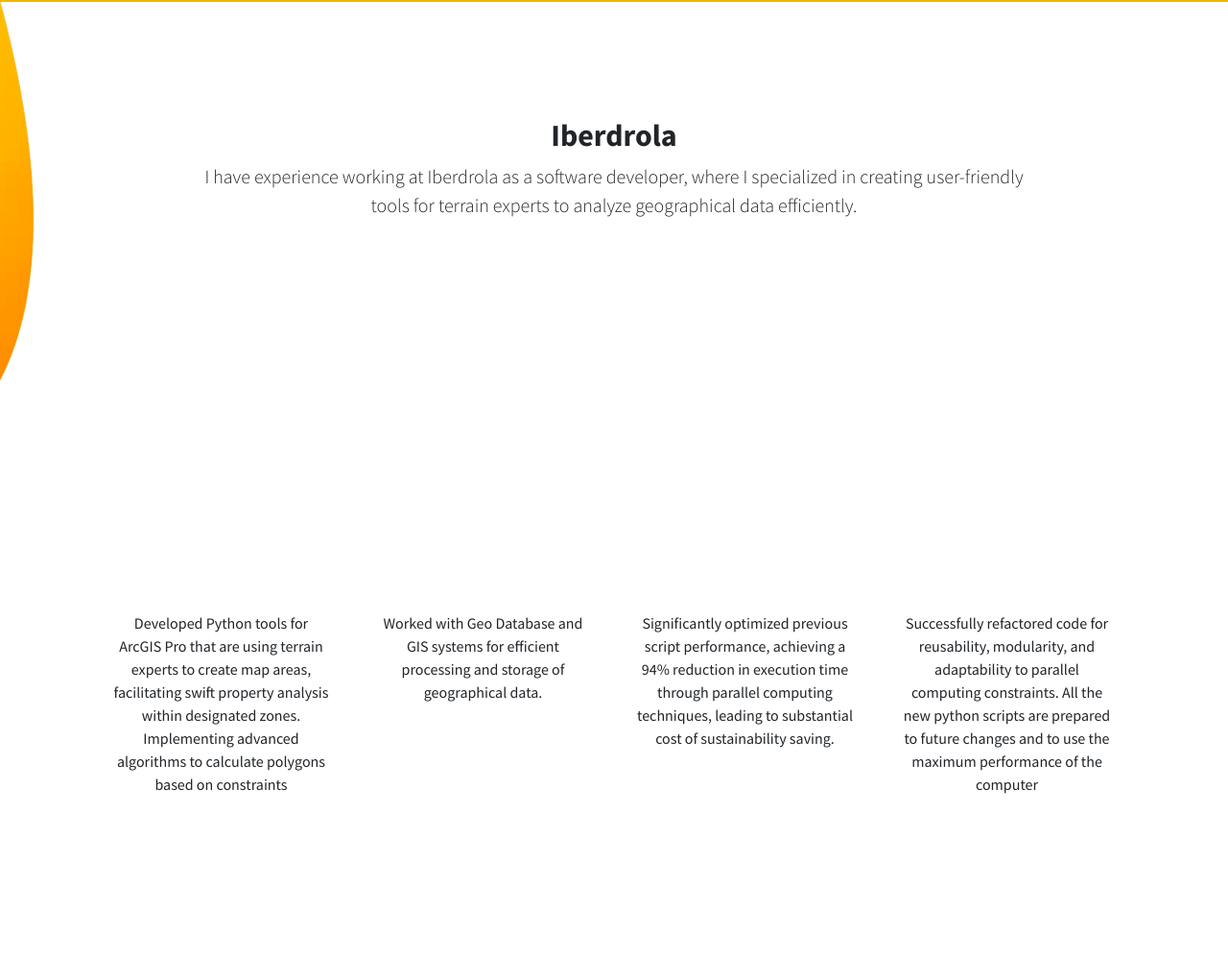
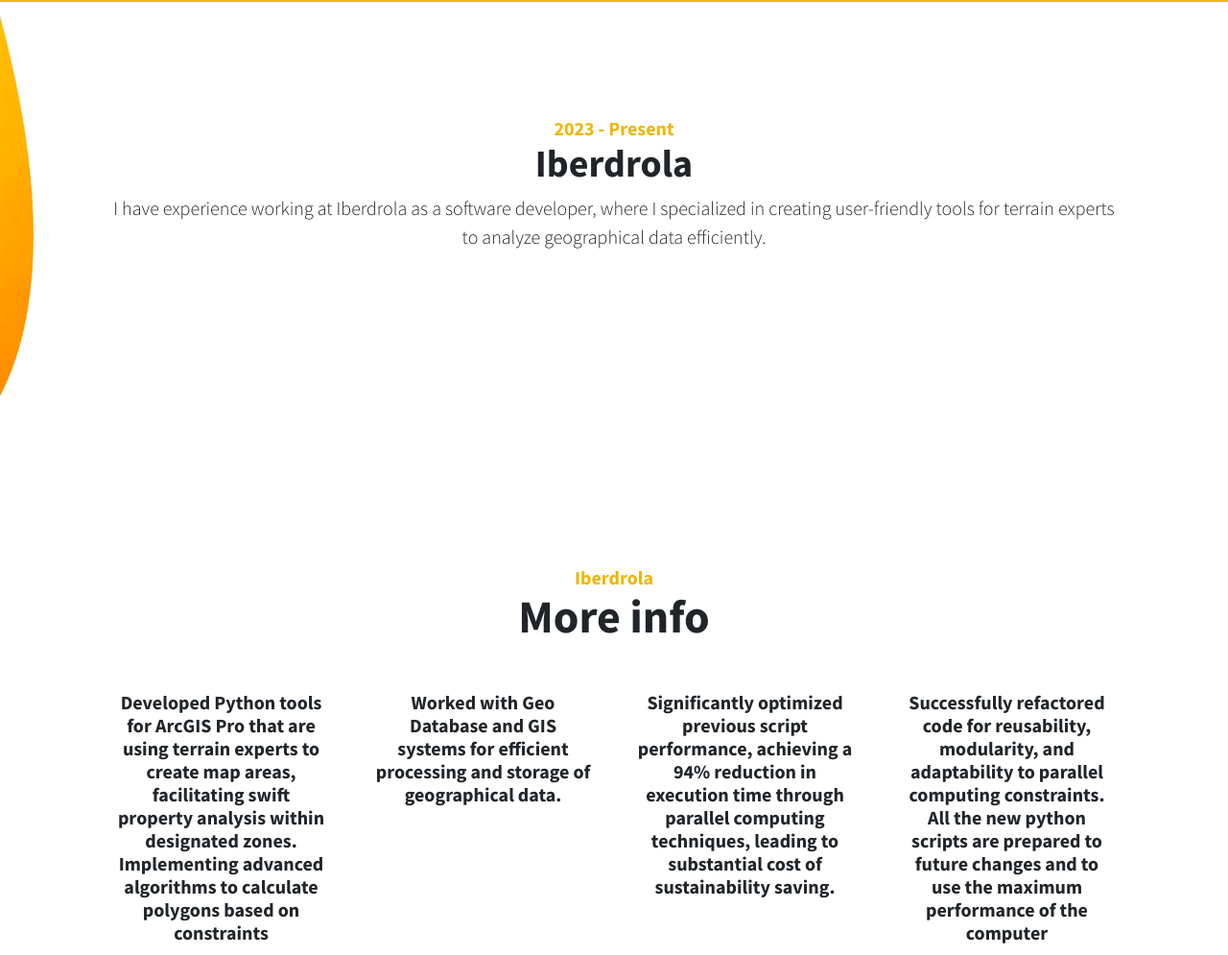
Before and after one commit to elperez264/elperez264.github.io, a plain HTML site: page index.html in a window 1280 px wide. Shown: the part 2938-3933 px from the top of the page at 96% size. Drawn offline with nearby package versions, Linux system fonts and the light colour scheme; files whose address does not match are found by name.

Commit message:
Iberdrola experience finished

```diff
--- a/index.html
+++ b/index.html
@@ -179,8 +179,9 @@
         <section class="content-section bg-light bg-image" id="Experience">
             <div class="container px-4 px-lg-5 text-center">
                 <div class="row gx-4 gx-lg-5 justify-content-center">
-                    <div class="col-lg-10">
-                        <h2>Iberdrola</h2>
+                    <div class="col-lg-10 "></div>
+                        <h5 class="text-secondary mb-0">2023 - Present</h5>
+                        <h1>Iberdrola</h1>
                         <p class="lead mb-5">
 
                         I have experience working at Iberdrola as a software developer,
@@ -198,40 +199,41 @@
         <section class="callout-white content-section text-center ">
             <div class="container px-4 px-lg-5 ">
                 <div class="content-section-heading ">
-                    <!-- <div class="skill-heading">
-                        <h2 class="mb-5 ">Skills</h2>
-                    </div> -->
+                    <h5 class="text-secondary mb-0">Iberdrola</h5>
+                    <div class="skill-heading">
+                        <h2 class="mb-5 ">More info</h2>
+                    </div>
                 </div>
                 <div class = "row gx-4 gx-lg-5">
-                    <div class="col-lg-3 col-md-6 mb-3 mb-lg-0">
-                        <p>Developed Python tools for ArcGIS Pro that are using terrain experts to create map areas,
+                    <div class="col-lg-3 col-md-6 mb-2 mb-lg-0">
+                        <h5>Developed Python tools for ArcGIS Pro that are using terrain experts to create map areas,
                             facilitating swift property analysis within designated zones.
                             Implementing advanced algorithms to
                             calculate polygons based on constraints
-                        </p>
+                        </h5>
 
                     </div>
-                    <div class="col-lg-3 col-md-6 mb-3 mb-lg-0">
-                        <p>
+                    <div class="col-lg-3 col-md-6 mb-2 mb-lg-0">
+                        <h5>
                             Worked with Geo Database and GIS systems for efficient processing and
                             storage of geographical data.
-                        </p>
+                        </h5>
                     </div>
-                    <div class="col-lg-3 col-md-6 mb-3 mb-lg-0 ">
-                        <p>
+                    <div class="col-lg-3 col-md-6 mb-2 mb-lg-0 ">
+                        <h5>
                             Significantly optimized previous script performance, achieving a 94% reduction
                             in execution time through parallel computing techniques, leading to substantial
                             cost of sustainability saving.
-                        </p>
+                        </h5>
 
                     </div>
 
-                    <div class="col-lg-3 col-md-6 mb-3 mb-lg-0">
-                        <p>
+                    <div class="col-lg-3 col-md-6 mb-2 mb-lg-0">
+                        <h5>
                             Successfully refactored code for reusability, modularity, and adaptability to
                             parallel computing constraints. All the new python scripts are prepared to future
                             changes and to use the maximum performance of the computer
-                        </p>
+                        </h5>
                     </div>
 
                 </div>
```
Also changed, not shown: css/styles.css.
